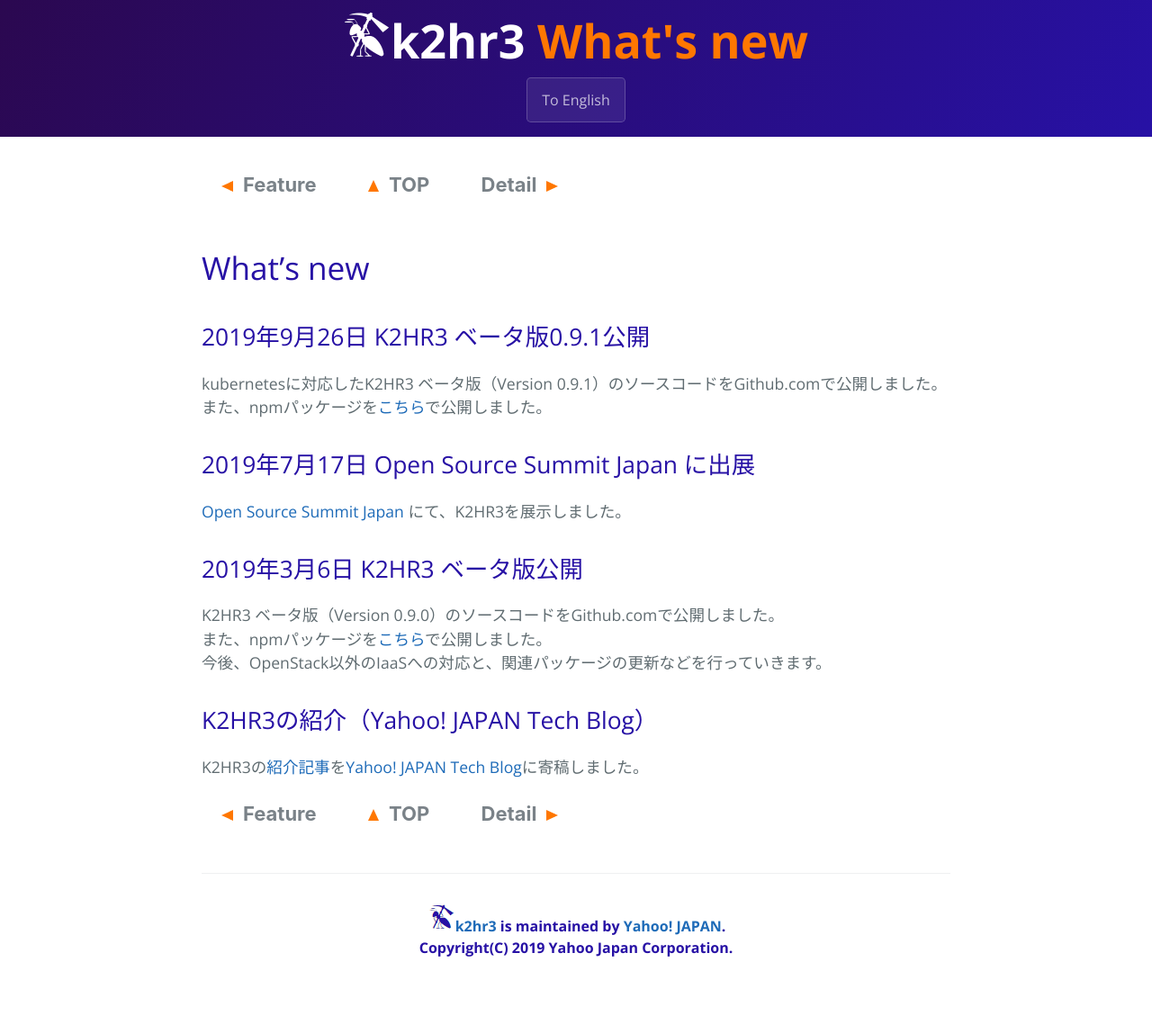
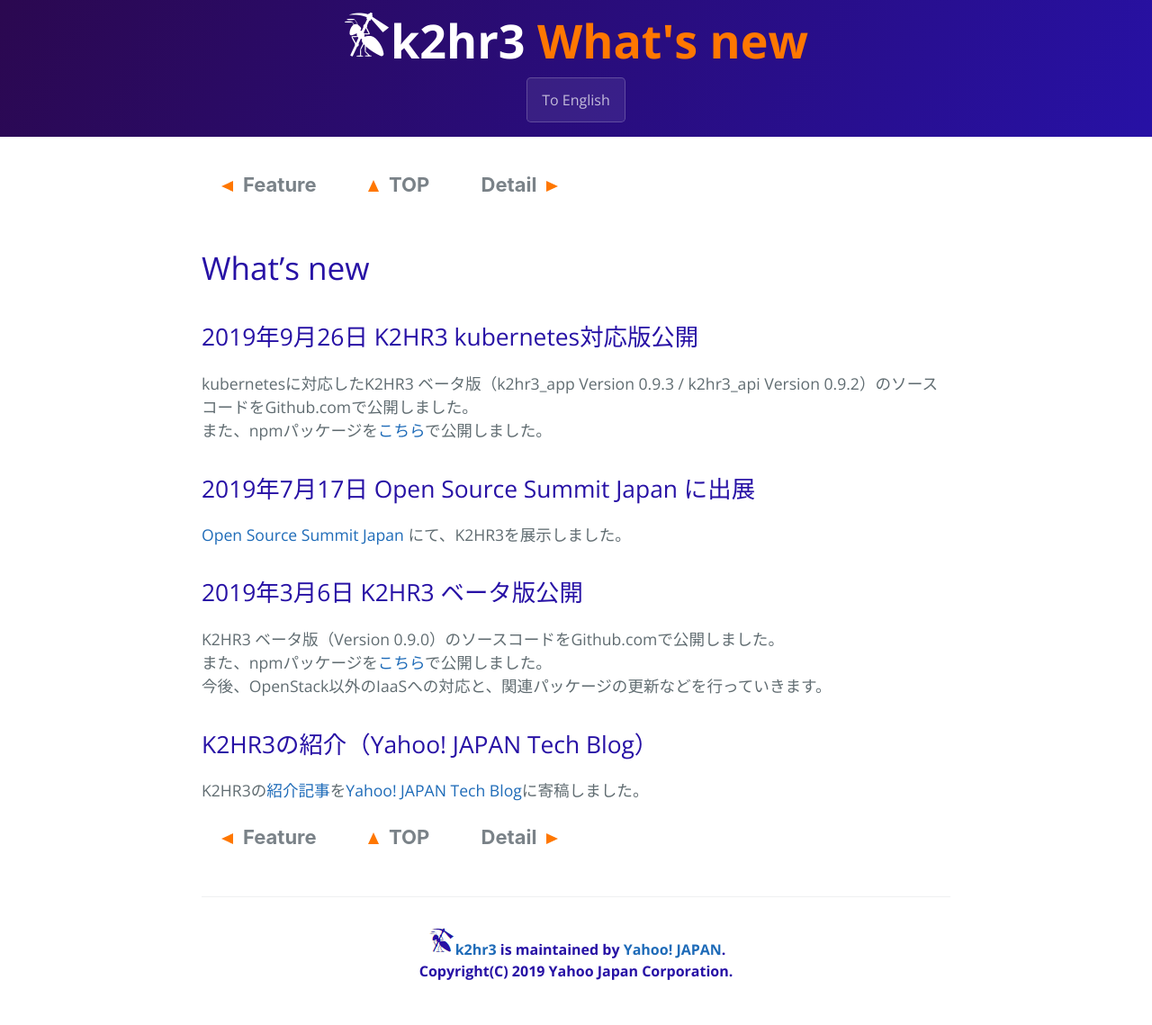
Before and after one commit to yahoojapan/k2hr3, a Jekyll site: the page built from whatnewja.md, in a window 1280 px wide. Shown: the whole page at 90% size. Built offline with Jekyll 4.4.1, drawn with Linux system fonts in a browser that asks for light colours; before the commit the page ends 1113 px from its top, so only the background shows below that.

```diff
--- a/whatnewja.md
+++ b/whatnewja.md
@@ -14,8 +14,8 @@ next_string: Detail
 ---
 
 # What's new
-## 2019年9月26日 K2HR3 ベータ版0.9.1公開
-kubernetesに対応したK2HR3 ベータ版（Version 0.9.1）のソースコードをGithub.comで公開しました。
+## 2019年9月26日 K2HR3 kubernetes対応版公開
+kubernetesに対応したK2HR3 ベータ版（k2hr3_app Version 0.9.3 / k2hr3_api Version 0.9.2）のソースコードをGithub.comで公開しました。
 また、npmパッケージを[こちら](https://www.npmjs.com/org/antpickax)で公開しました。
 
 ## 2019年7月17日 Open Source Summit Japan に出展
```
Also changed, not shown: whatnew.md (+2 -2 lines).
